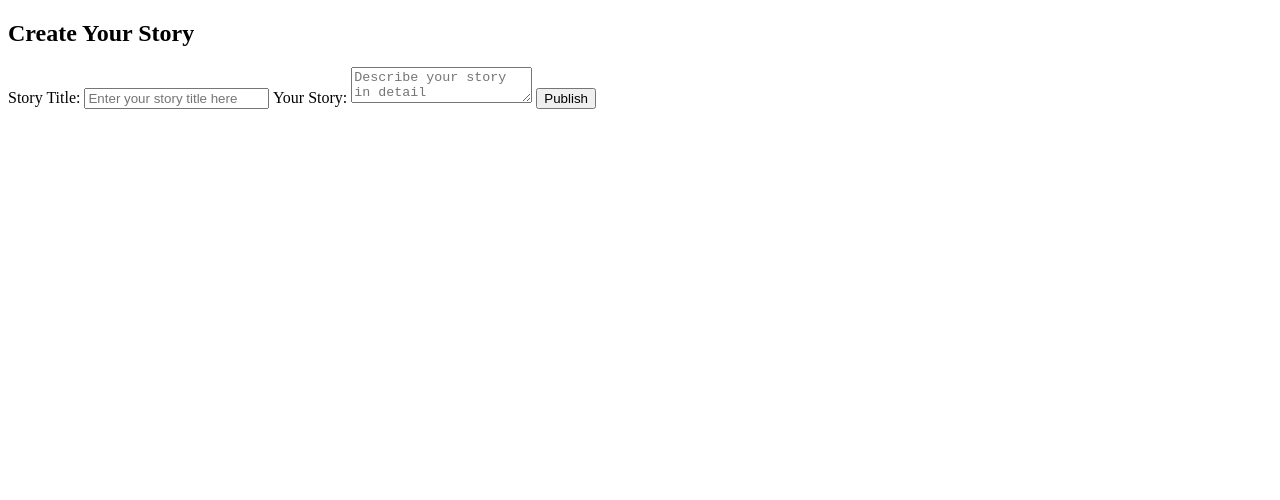
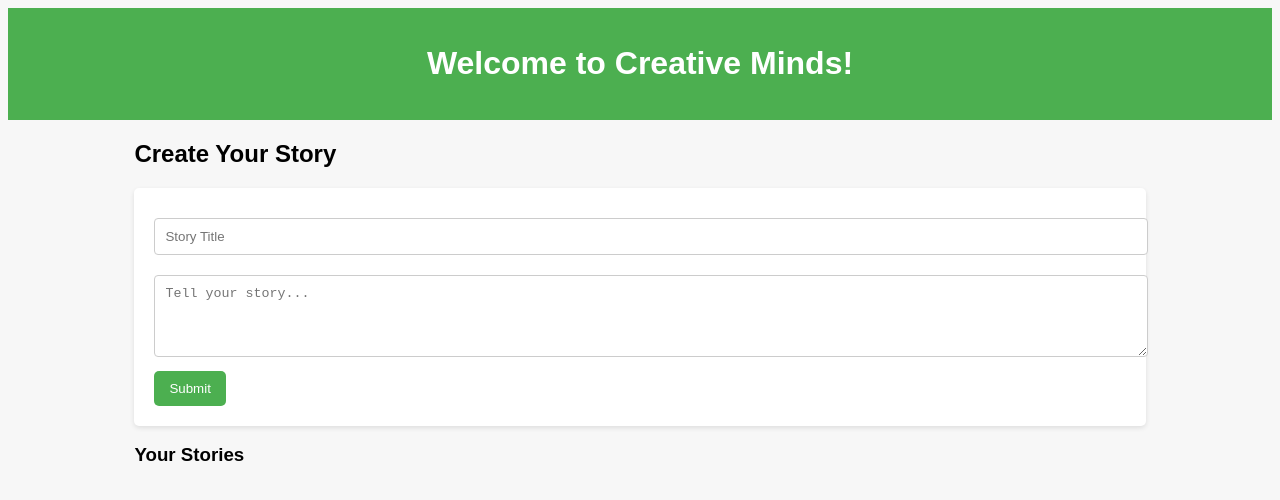
Before and after one commit to reagansaunders251-svg/Creative-minds, a plain HTML site: page index.html in a window 1280 px wide. Drawn offline with Linux system fonts and the light colour scheme.

Commit message:
Update index.html with full working code as of 2026-03-11 20:31:43 UTC

```diff
--- a/index.html
+++ b/index.html
@@ -4,23 +4,45 @@
     <meta charset="UTF-8">
     <meta name="viewport" content="width=device-width, initial-scale=1.0">
     <title>Creative Minds</title>
-    <link rel="stylesheet" href="styles.css">
+    <style>
+        body { font-family: Arial, sans-serif; background-color: #f7f7f7; }
+        header { background-color: #4CAF50; color: white; padding: 1rem; text-align: center; }
+        .container { width: 80%; margin: auto; }
+        form { background: white; padding: 20px; border-radius: 5px; box-shadow: 0 2px 5px rgba(0,0,0,0.1); }
+        input, textarea { width: 100%; margin: 10px 0; padding: 10px; border: 1px solid #ccc; border-radius: 4px; }
+        button { background-color: #4CAF50; color: white; border: none; padding: 10px 15px; border-radius: 5px; cursor: pointer; }
+        button:hover { background-color: #45a049; }
+    </style>
 </head>
 <body>
+    <header>
+        <h1>Welcome to Creative Minds!</h1>
+    </header>
+    <div class="container">
+        <h2>Create Your Story</h2>
+        <form id="storyForm">
+            <input type="text" id="title" placeholder="Story Title" required />
+            <textarea id="story" rows="4" placeholder="Tell your story..." required></textarea>
+            <button type="submit">Submit</button>
+        </form>
+        <div id="stories">
+            <h3>Your Stories</h3>
+            <ul id="storyList"></ul>
+        </div>
+    </div>
+    <script>
+        const form = document.getElementById('storyForm');
+        const storyList = document.getElementById('storyList');
 
-    <section id="post-story">
-        <h2>Create Your Story</h2>
-        <form>
-            <label for="storyTitle">Story Title:</label>
-            <input type="text" id="storyTitle" name="storyTitle" placeholder="Enter your story title here">
-
-            <label for="storyContent">Your Story:</label>
-            <textarea id="storyContent" name="storyContent" placeholder="Describe your story in detail"></textarea>
-
-            <button type="submit">Publish</button>
-        </form>
-    </section>
-
-    <script src="script.js"></script>
+        form.addEventListener('submit', function(event) {
+            event.preventDefault();
+            const title = document.getElementById('title').value;
+            const story = document.getElementById('story').value;
+            const li = document.createElement('li');
+            li.textContent = title + ': ' + story;
+            storyList.appendChild(li);
+            form.reset();
+        });
+    </script>
 </body>
 </html>
```
